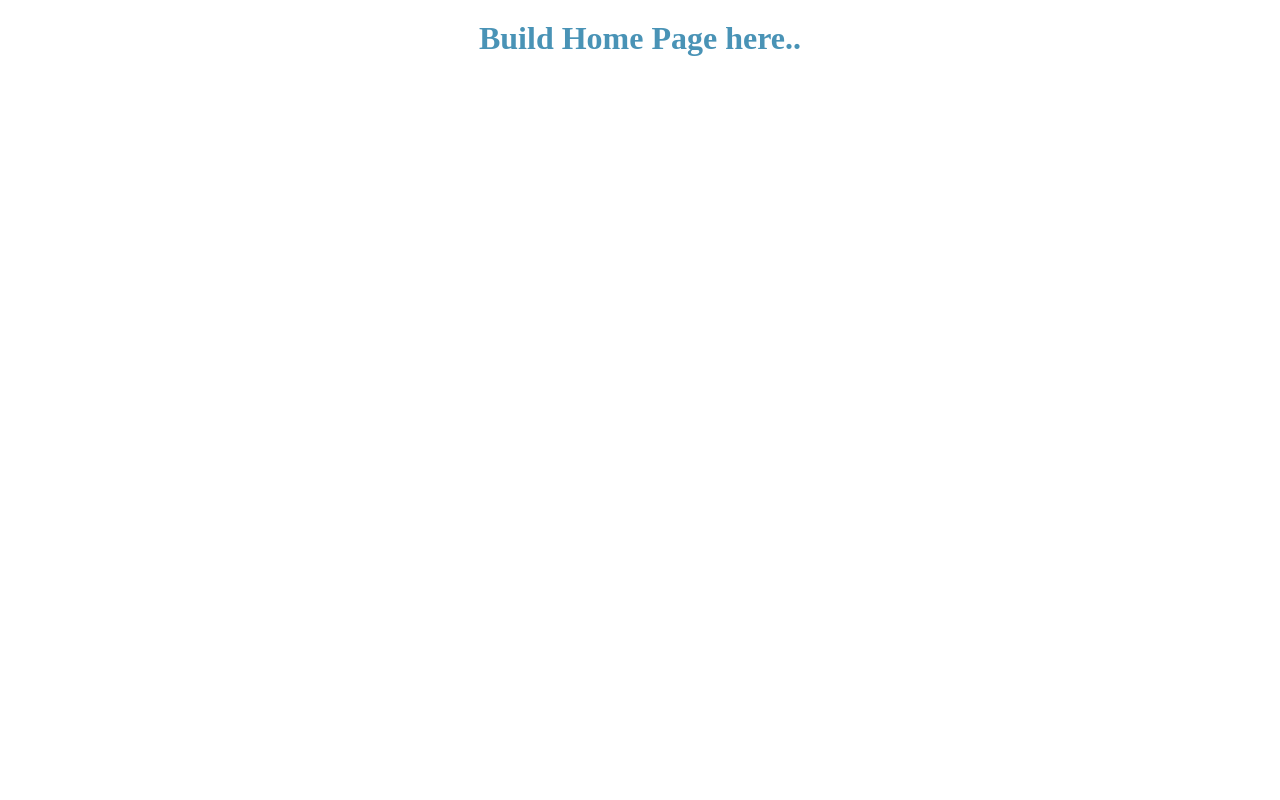
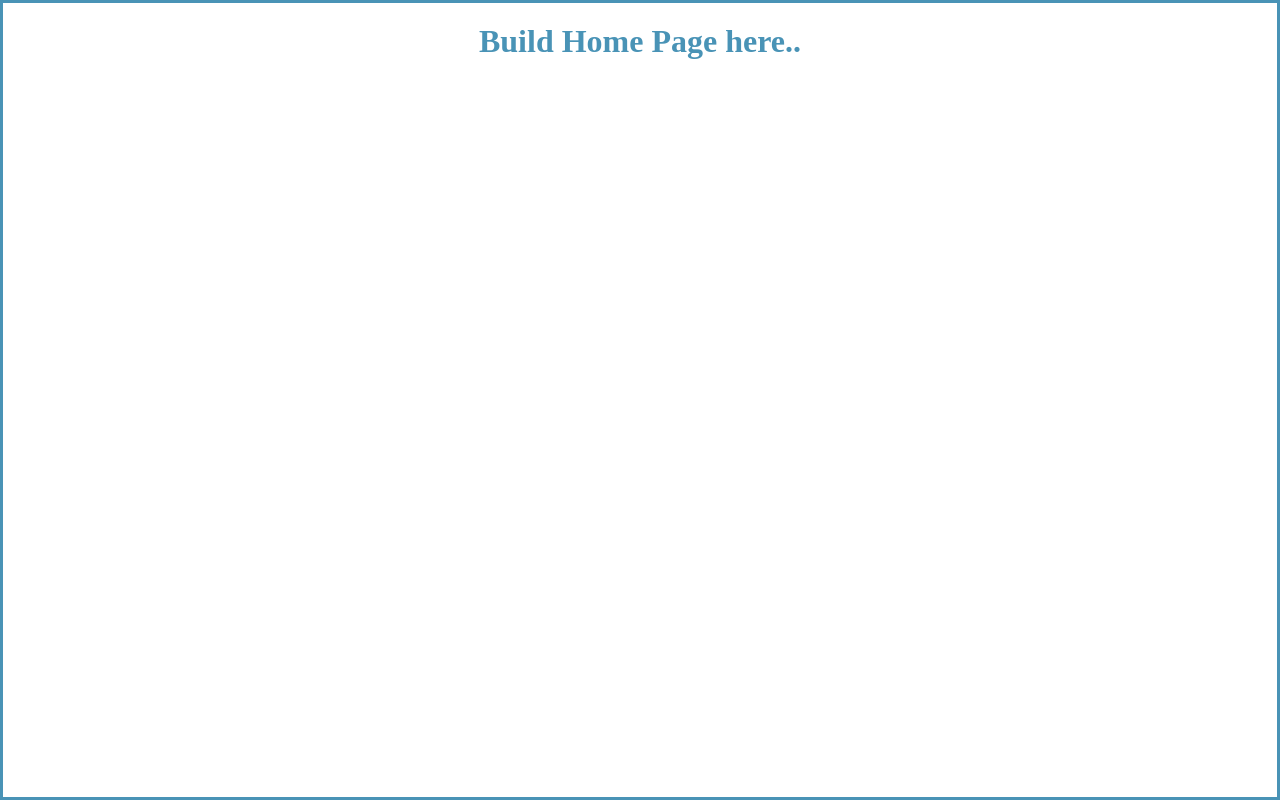
Before and after one commit to Brent-W-Anderson/template, a React app: page / in a window 1280 px wide. Built offline with nearby package versions, Linux system fonts and the light colour scheme.

Commit message:
adjust structure a little bit again.

```diff
--- a/package.json
+++ b/package.json
@@ -44,6 +44,7 @@
     "webpack-dev-server": "^4.15.1"
   },
   "dependencies": {
+    "classnames": "^2.3.2",
     "react": "^18.2.0",
     "react-dom": "^18.2.0"
   }
--- a/src/App.tsx
+++ b/src/App.tsx
@@ -1,11 +1,11 @@
 import HomePage from './pages/HomePage'
 import React from 'react'
-import style from './App.module.scss'
+import classnames from 'classnames'
+import style from './assets/scss/globals.module.scss'
 
-// TODO: SETUP PAGES/ REACT-ROUTER/ AND LAZY LOADING COMPONENTS
-// TODO: SETUP README
+// TODO: REACT-ROUTER/ LAZY LOADING COMPONENTS/ README
 export default function App(): React.JSX.Element {
-    return <div className={style.app}>
+    return <div className={classnames( style.app, style[ 'themed-border' ] )}>
         <HomePage />
     </div>
 }
--- a/src/App.module.scss
+++ b/src/assets/scss/globals.module.scss
@@ -1,3 +1,5 @@
+@import './variables.module.scss';
+
 * {
     box-sizing: border-box;
     position: relative;
@@ -12,3 +14,7 @@
     left: 0;
     top: 0;
 }
+
+.themed-border {
+    border: 3px solid $THEME_COLOR;
+}
```
Also changed, not shown: 1 other file (tests, documents, lock files or other folders).
